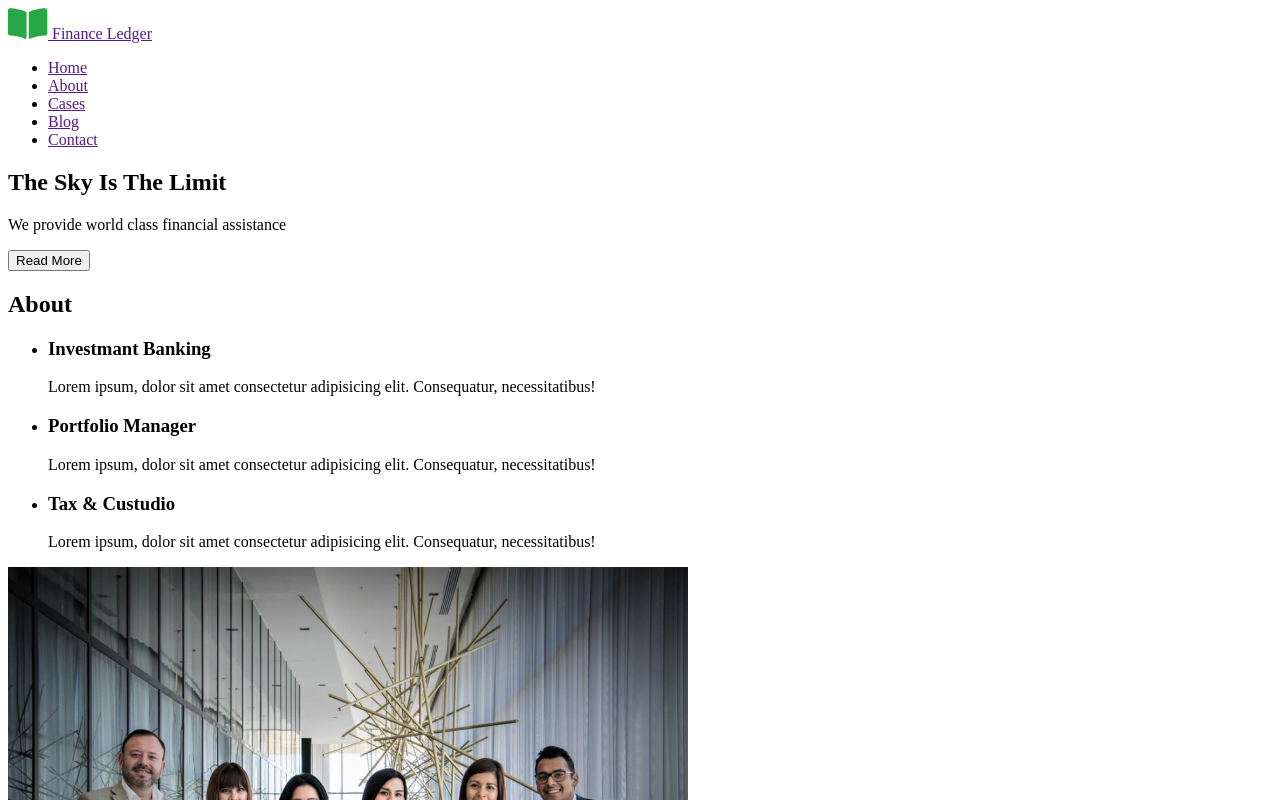
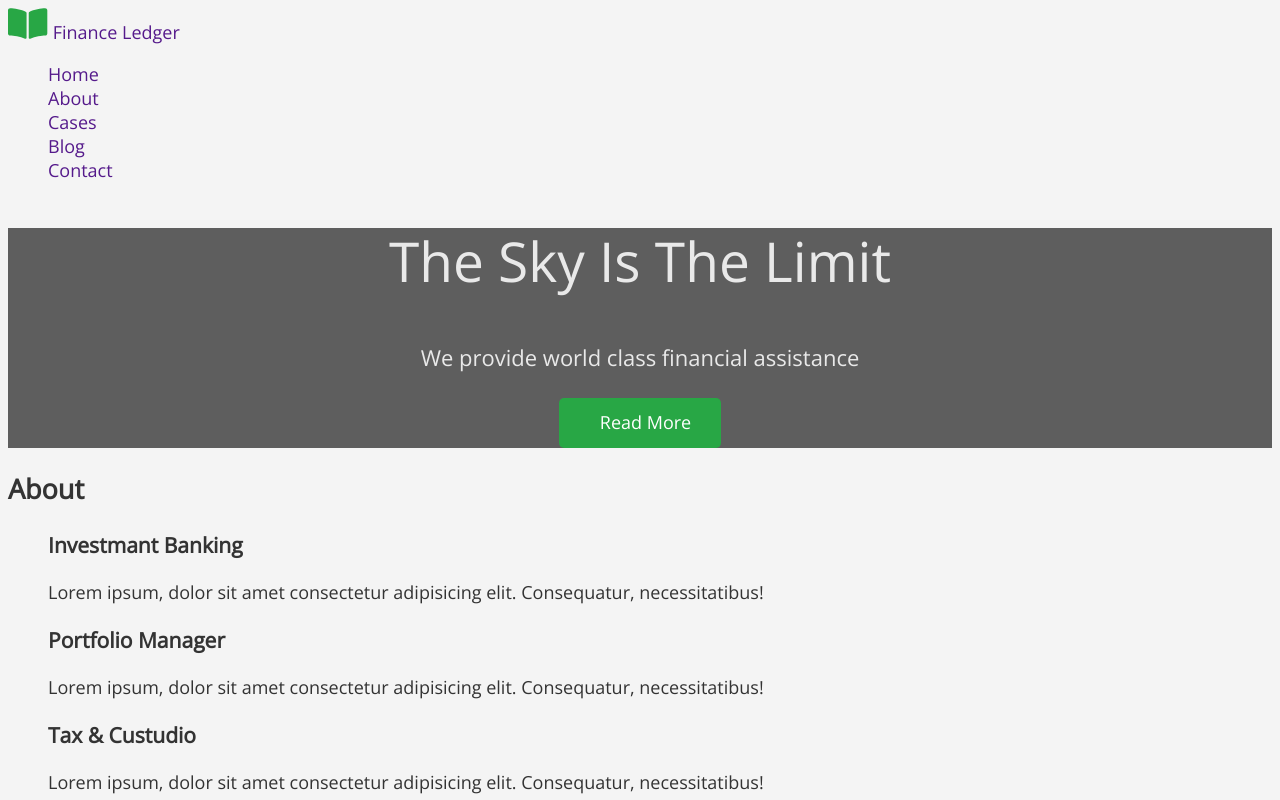
Before and after one commit to olexandryakowenko/fson-64-al-team, a plain HTML site: page index.html in a window 1280 px wide. Shown: the top 800 px of the page. Drawn offline with nearby package versions, Linux system fonts and the light colour scheme.

Commit message:
add style

```diff
--- /dev/null
+++ b/css/style.css
@@ -0,0 +1,55 @@
+:root {
+  --accent-color: #28a745;
+  --primary-text-color: #333333;
+  --secondary-text-color: #ffffff;
+}
+
+body {
+  font-family: 'Open Sans', sans-serif;
+  font-size: 18px;
+  color: var(--primary-text-color);
+  background-color: #f4f4f4;
+}
+
+.link {
+  text-decoration: none;
+}
+
+.list {
+  list-style: none;
+}
+
+.hero {
+  background-color: #5e5e5e;
+  text-align: center;
+}
+
+.hero-title {
+  font-weight: 300;
+  font-size: 55px;
+  line-height: 1.2;
+  text-align: center;
+  color: #e9e9e9;
+}
+
+.hero-text {
+  font-size: 22px;
+  line-height: 1.67;
+  text-align: center;
+  color: #e9e9e9;
+}
+
+.hero-btn {
+  background-color: var(--accent-color);
+  border-radius: 5px;
+
+  font-family: inherit;
+  font-style: normal;
+  font-weight: 400;
+  font-size: 18px;
+  line-height: 1.65;
+  color: var(--secondary-text-color);
+  border: none;
+
+  padding: 10px 30px 10px 41px;
+}
--- a/index.html
+++ b/index.html
@@ -32,59 +32,93 @@
     />
     <meta name="msapplication-TileColor" content="#da532c" />
     <meta name="theme-color" content="#ffffff" />
+
+    <!-- шрифти -->
+
+    <link rel="preconnect" href="https://fonts.googleapis.com" />
+    <link rel="preconnect" href="https://fonts.gstatic.com" crossorigin />
+    <link
+      href="https://fonts.googleapis.com/css2?family=Open+Sans:wght@300;400&display=swap"
+      rel="stylesheet"
+    />
+
+    <!-- styles -->
+    <link rel="stylesheet" href="./css/style.css" />
   </head>
   <body>
-    <header>
-      <a href="">
+    <header class="header">
+      <a href="" class="header-logo link">
         <img src="./images/logos/logo.svg" alt="logo" />
         Finance Ledger
       </a>
-      <nav>
-        <ul>
-          <li><a href="">Home</a></li>
-          <li><a href="">About</a></li>
-          <li><a href="">Cases</a></li>
-          <li><a href="">Blog</a></li>
-          <li><a href="">Contact</a></li>
+      <nav class="header-nav">
+        <ul class="header-nav-list list">
+          <li class="header-nav-item">
+            <a class="header-nav-link link" href="">Home</a>
+          </li>
+          <li class="header-nav-item">
+            <a class="header-nav-link link" href="">About</a>
+          </li>
+          <li class="header-nav-item">
+            <a class="header-nav-link link" href="">Cases</a>
+          </li>
+          <li class="header-nav-item">
+            <a class="header-nav-link link" href="">Blog</a>
+          </li>
+          <li class="header-nav-item">
+            <a class="header-nav-link link" href="">Contact</a>
+          </li>
         </ul>
       </nav>
     </header>
 
-  <!-- Main -->
+    <!-- Main -->
     <main>
-      <section>
-        <h1>The Sky Is The Limit</h1>
-        <p>We provide world class financial assistance</p>
-        <button type="button">Read More</button>
+      <section class="hero">
+        <h1 class="hero-title">The Sky Is The Limit</h1>
+        <p class="hero-text">We provide world class financial assistance</p>
+        <button class="hero-btn" type="button">Read More</button>
       </section>
 
       <section>
         <h2>About</h2>
-        <ul>
+        <ul class="list">
           <li>
             <h3>Investmant Banking</h3>
-            <p>Lorem ipsum, dolor sit amet consectetur adipisicing elit. Consequatur, necessitatibus!</p>
+            <p>
+              Lorem ipsum, dolor sit amet consectetur adipisicing elit.
+              Consequatur, necessitatibus!
+            </p>
           </li>
           <li>
             <h3>Portfolio Manager</h3>
-            <p>Lorem ipsum, dolor sit amet consectetur adipisicing elit. Consequatur, necessitatibus!</p>
+            <p>
+              Lorem ipsum, dolor sit amet consectetur adipisicing elit.
+              Consequatur, necessitatibus!
+            </p>
           </li>
           <li>
             <h3>Tax & Custudio</h3>
-            <p>Lorem ipsum, dolor sit amet consectetur adipisicing elit. Consequatur, necessitatibus!</p>
+            <p>
+              Lorem ipsum, dolor sit amet consectetur adipisicing elit.
+              Consequatur, necessitatibus!
+            </p>
           </li>
         </ul>
       </section>
 
       <section>
-        <img src="./images/solutions/solutions.jpg" alt="team">
+        <img src="./images/solutions/solutions.jpg" alt="team" />
         <p>What you are looking for</p>
         <h2>We provide bespoke solutions</h2>
-        <p>Lorem ipsum dolor, sit amet consectetur adipisicing elit. Voluptate, ipsum dignissimos quae laudantium asperiores nam
-        aliquid impedit harum illum dolore explicabo ab dolores itaque rerum temporibus doloribus iste maiores deleniti?</p>
+        <p>
+          Lorem ipsum dolor, sit amet consectetur adipisicing elit. Voluptate,
+          ipsum dignissimos quae laudantium asperiores nam aliquid impedit harum
+          illum dolore explicabo ab dolores itaque rerum temporibus doloribus
+          iste maiores deleniti?
+        </p>
         <button type="button">Read More</button>
       </section>
-
     </main>
   </body>
 </html>
```
Also changed, not shown: README.md (added).
